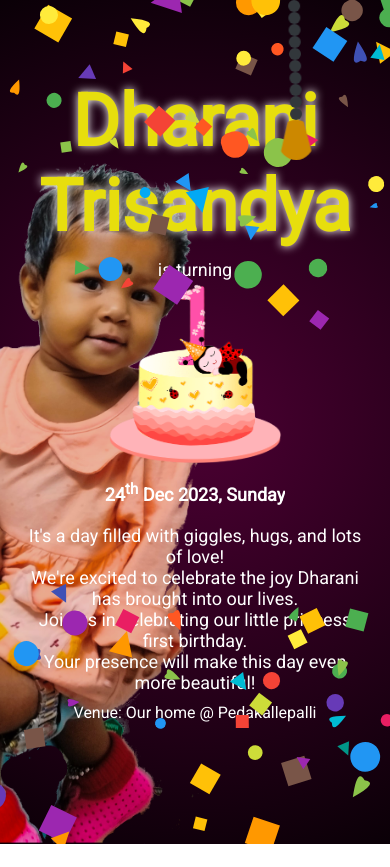
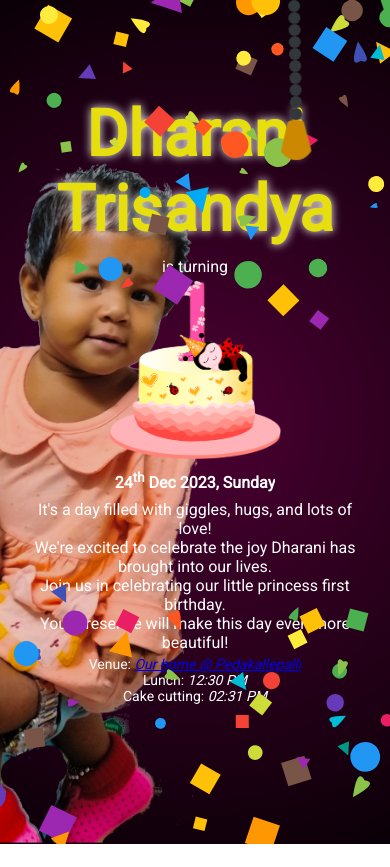
Before and after one commit to trisandyatech/dharani, a plain HTML site: page index.html in a window 390 px wide. Drawn offline with nearby package versions, Linux system fonts and the light colour scheme.

Commit message:
Update index.html

```diff
--- a/index.html
+++ b/index.html
@@ -86,17 +86,21 @@
         font-size: 20px;
       }
 
-       @media (max-width: 920px) {
+       @media (max-width: 720px) {
         .invitation h1 {
-          font-size: 72px;
+          font-size: 64px;
         }
 
         .invitation p {
-          font-size: 18px;
+          font-size: 16px;
+        }
+
+        .invitation p.para {
+          margin: 4px;
         }
 
          .invitation p.venue {
-          font-size: 16px;
+          font-size: 14px;
         }
       }
 
@@ -261,9 +265,11 @@
 
         <p class="venue">
           Venue:
-          <a href="https://maps.app.goo.gl/TAxfFjDg7mNiZQsf8"
+          <i><a href="https://maps.app.goo.gl/TAxfFjDg7mNiZQsf8"
             >Our home @ Pedakallepalli</a
-          >
+          ></i> <br />
+          Lunch: <i>12:30 PM</i> <br />
+          Cake cutting: <i>02:31 PM</i>
         </p>
       </div>
     </div>
```
